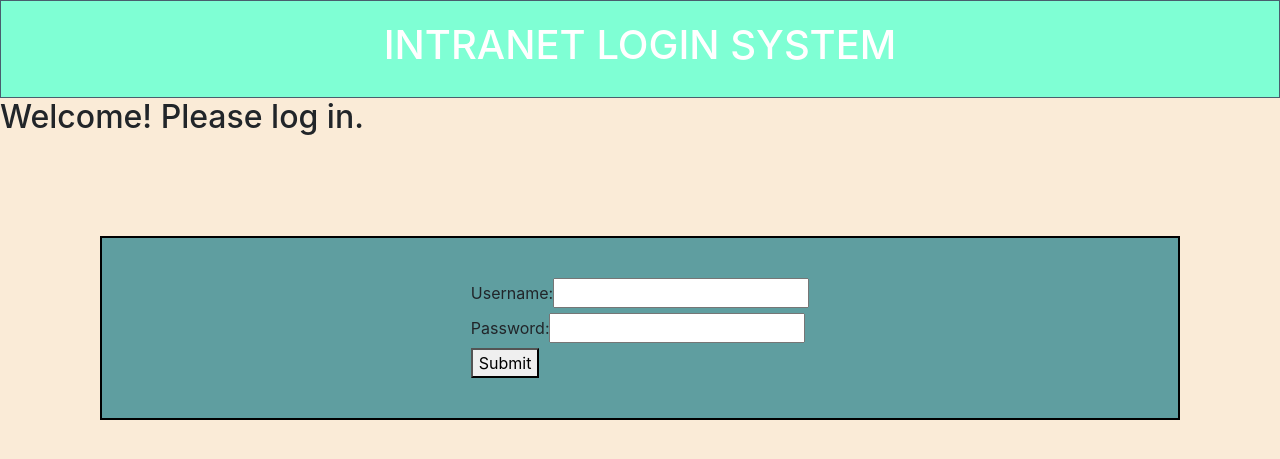
After one commit to hgsherid17/Intranet-Login, a Flask app: page / in a window 1280 px wide. The commit adds this page. Shown: the top 459 px of the page. Run offline with Flask 3, Linux system fonts and the light colour scheme; some libraries are stand-ins or nearby versions.

Commit message:
Styling and layout for html

```diff
--- a/instance/static/style.css
+++ b/instance/static/style.css
@@ -1,3 +1,6 @@
+body{
+    background-color: antiquewhite;
+}
 .header {
     text-align: center;
     background-color: aquamarine;
@@ -9,3 +12,12 @@
     text-transform: capitalize;
     color: white;
 }
+
+.login {
+    display: flex;
+    justify-content: center;
+    border: black 2px solid;
+    background-color: cadetblue;
+    padding: 40px;
+    margin: 100px;
+}
--- /dev/null
+++ b/templates/login.html
@@ -0,0 +1,37 @@
+<!DOCTYPE html>
+<html lang="en">
+<head>
+    <title>Login</title>
+    <meta charset="UTF-8">
+    <meta name="viewport" content="width=device-width, initial-scale=1">
+
+    <link rel="stylesheet" href="https://maxcdn.bootstrapcdn.com/bootstrap/4.0.0/css/bootstrap.min.css" integrity="sha384-Gn5384xqQ1aoWXA+058RXPxPg6fy4IWvTNh0E263XmFcJlSAwiGgFAW/dAiS6JXm" crossorigin="anonymous">
+    <link rel="stylesheet" href="/static/style.css" type="text/css">
+</head>
+
+<body>
+<main class = "main">
+    <div class = "header">
+        <h1>INTRANET LOGIN SYSTEM</h1>
+    </div>
+    <div class = "welcome">
+        <h2>Welcome! Please log in.</h2>
+    </div>
+    <div class = "login">
+        <form action ="" method="POST"
+              id = "login_form">
+            <label for="user">Username:</label><input class = "textbox" type="text" id="username"
+                                                      name = "username" required><br>
+
+            <label for="user">Password:</label><input class = "textbox" type="password" id="password"
+                                                      name = "password" required><br>
+
+            <button type="submit" class="submit_button">
+                Submit
+            </button>
+        </form>
+    </div>
+
+</main>
+</body>
+</html>
```
Also changed, not shown: templates/top.html (added).
